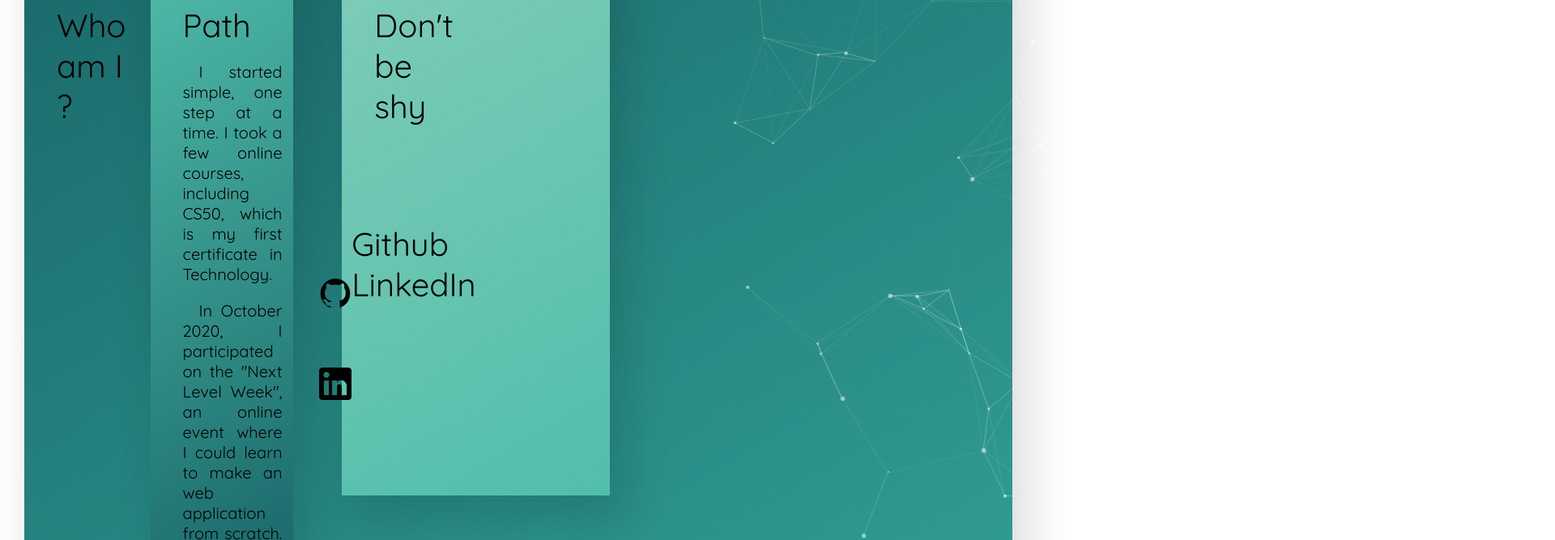
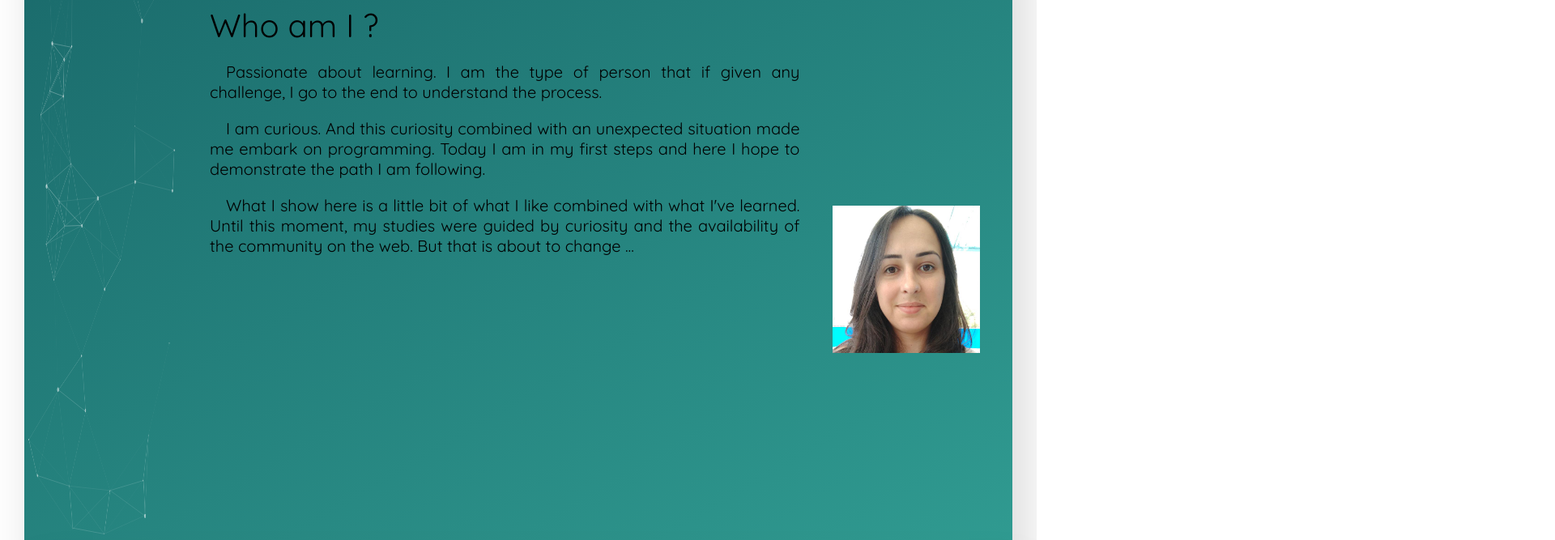
Before and after one commit to CarolDill/CarolDill, a plain HTML site: page index.html in a window 1280 px wide. Shown: the part 873-1540 px from the top of the page at 81% size, 1920 px wide, since content can reach past the window. Drawn offline with nearby package versions, Linux system fonts and the light colour scheme.

Commit message:
Index and Particles

```diff
--- a/css/styles.css
+++ b/css/styles.css
@@ -12,6 +12,11 @@ body {
 .initial {
     padding-top: 40%;
     padding-left: 20%;
+}
+
+.particles-js {
+    position: absolute;
+    height: 100%;
 }
 
 .second {
--- a/index.html
+++ b/index.html
@@ -31,13 +31,32 @@
     <section class="home">
     </section>
     <div class="second" id="second">
+      <div id="particles-js"></div>
       <div class="textOne">
         <a class="myH2" name="who-am-i"></a>
         <p>&nbsp;</p>
         <p>&nbsp;</p>
         <p>&nbsp;</p>
         <a class="myH2">Who am I ?</a>
-
+        <p class="myP">
+          &emsp;Passionate about learning. I am the type of person that if given
+          any challenge, I go to the end to understand the process.
+        </p>
+        <p class="myP">
+          &emsp;I am curious. And this curiosity combined with an unexpected
+          situation made me embark on programming. Today I am in my first steps
+          and here I hope to demonstrate the path I am following.
+        </p>
+        <p class="myP">
+          &emsp;What I show here is a little bit of what I like combined with
+          what I've learned. Until this moment, my studies were guided by
+          curiosity and the availability of the community on the web. But that
+          is about to change ...
+        </p>
+      </div>
+      <div class="image">
+        <img src="./images/Carol.jfif" alt="Carol" height="400px" width="400px" />
+      </div>
     </div>
 
     <div class="third" id="third">
--- a/scripts/scripts.js
+++ b/scripts/scripts.js
@@ -1,4 +1,4 @@
-particlesJS.load('second', 'particlesjs-config.json');
+particlesJS.load('particles-js', 'particlesjs-config.json');
 
 $('.navTrigger').click(function () {
   $(this).toggleClass('active');
```
